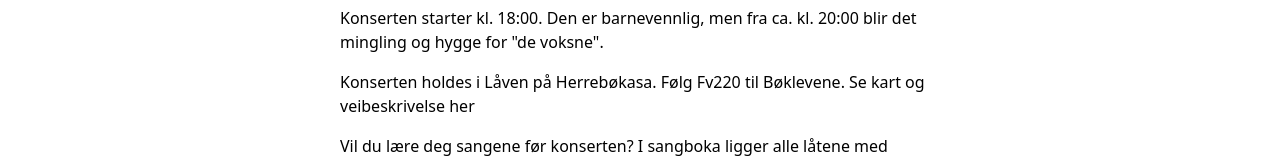
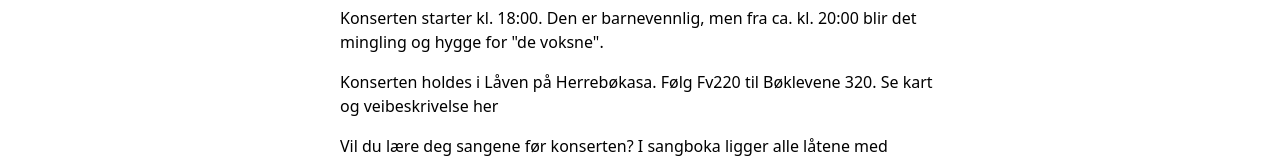
Before and after one commit to mariusakerbak/skjulet2024, a Next.js app: page /pre-releasekonsert in a window 1280 px wide. Shown: the part 209-371 px from the top of the page. Built offline with nearby package versions, Linux system fonts and the light colour scheme.

Commit message:
Fikset footer-vidde

```diff
--- a/app/pre-releasekonsert/page.js
+++ b/app/pre-releasekonsert/page.js
@@ -11,7 +11,7 @@ export default function About() {
         <Heading tag="h1" text="Pre-Releasekonsert" />
         <p className="pt-5">Den 20. september holder vi en liten release-konsert for spesielt interesserte!</p>
         <p>Konserten starter kl. 18:00. Den er barnevennlig, men fra ca. kl. 20:00 blir det mingling og hygge for "de voksne".</p>
-        <p>Konserten holdes i Låven på Herrebøkasa. Følg Fv220 til Bøklevene. <Link href="https://www.google.no/maps/place/B%C3%B8klevene+320,+1766+Halden/@59.0712216,11.4691675,17z/data=!3m1!4b1!4m6!3m5!1s0x46446c63086cec45:0x61c2617e3bafd921!8m2!3d59.0712216!4d11.4717424!16s%2Fg%2F11c4s2sxl3?entry=ttu&g_ep=EgoyMDI0MDkxNi4wIKXMDSoASAFQAw%3D%3D">Se kart og veibeskrivelse her</Link></p>
+        <p>Konserten holdes i Låven på Herrebøkasa. Følg Fv220 til Bøklevene 320. <Link href="https://www.google.no/maps/place/B%C3%B8klevene+320,+1766+Halden/@59.0712216,11.4691675,17z/data=!3m1!4b1!4m6!3m5!1s0x46446c63086cec45:0x61c2617e3bafd921!8m2!3d59.0712216!4d11.4717424!16s%2Fg%2F11c4s2sxl3?entry=ttu&g_ep=EgoyMDI0MDkxNi4wIKXMDSoASAFQAw%3D%3D">Se kart og veibeskrivelse her</Link></p>
         <p>Vil du lære deg sangene før konserten? <Link href="/sangbok">I sangboka</Link> ligger alle låtene med tekster!</p>
     </article>)
 }
--- a/components/structure/Footer.js
+++ b/components/structure/Footer.js
@@ -3,7 +3,7 @@ import Link from "next/link";
 import { BiLogoApple, BiLogoFacebookCircle, BiLogoInstagram, BiLogoSpotify, BiLogoYoutube } from "react-icons/bi";
 
 export default function Footer() {
-    return (<footer className="container flex-col md:flex-row mx-auto flex justify-items-center min-h-[400px] mt-[100px] bg-black">
+    return (<footer className="container w-full flex-col md:flex-row mx-auto flex justify-items-center min-h-[400px] mt-[100px] bg-black">
       <aside className="w-full md:w-[500px] mr-0 md:mr-10">
         <iframe className="mb-10" src="https://open.spotify.com/embed/artist/44im0D1VFjAteBS2F25MlG?utm_source=generator&theme=0" width="100%" height="452"  allowFullScreen allow="autoplay; clipboard-write; encrypted-media; fullscreen; picture-in-picture" loading="lazy"></iframe>
       </aside>
```
